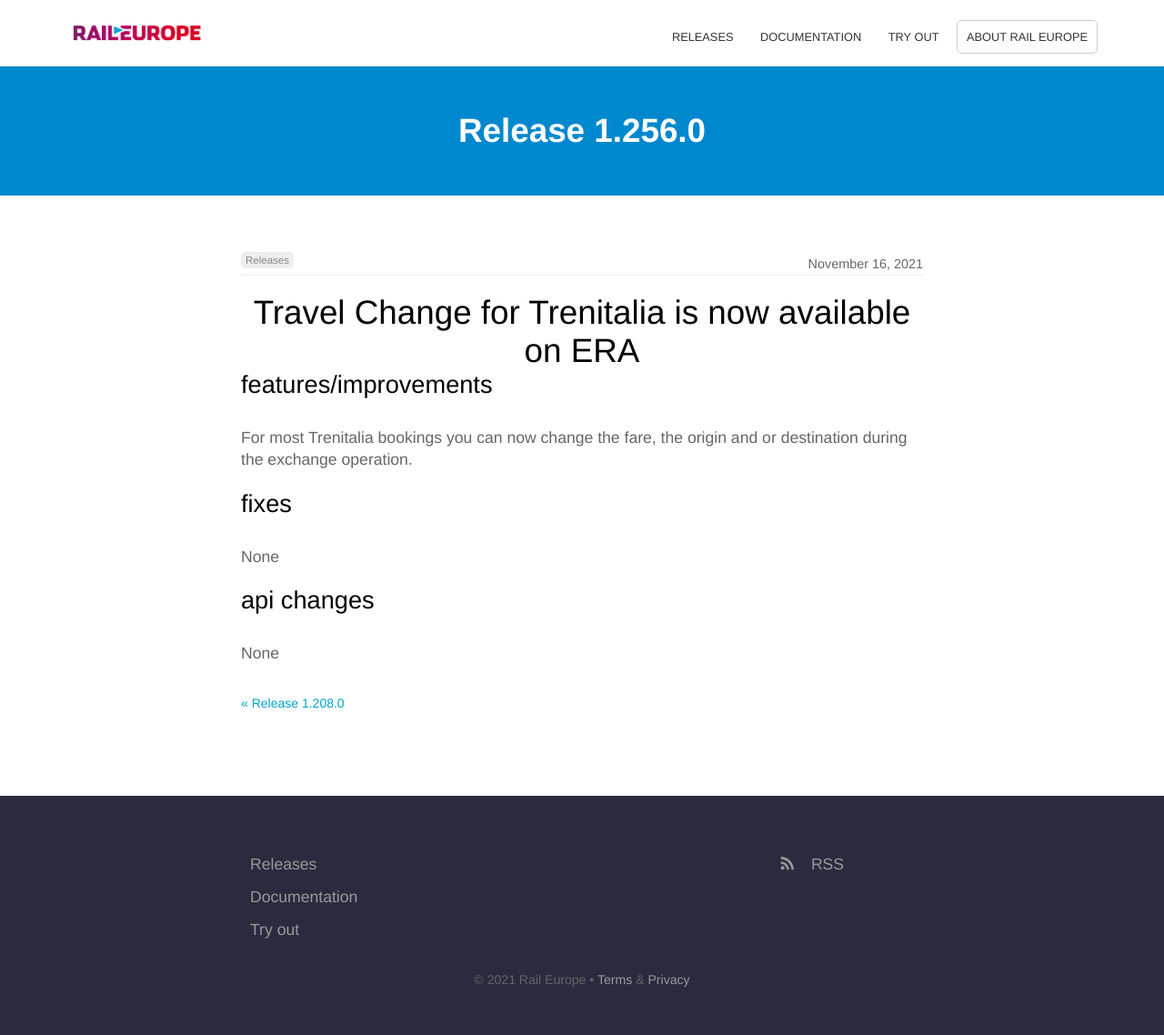
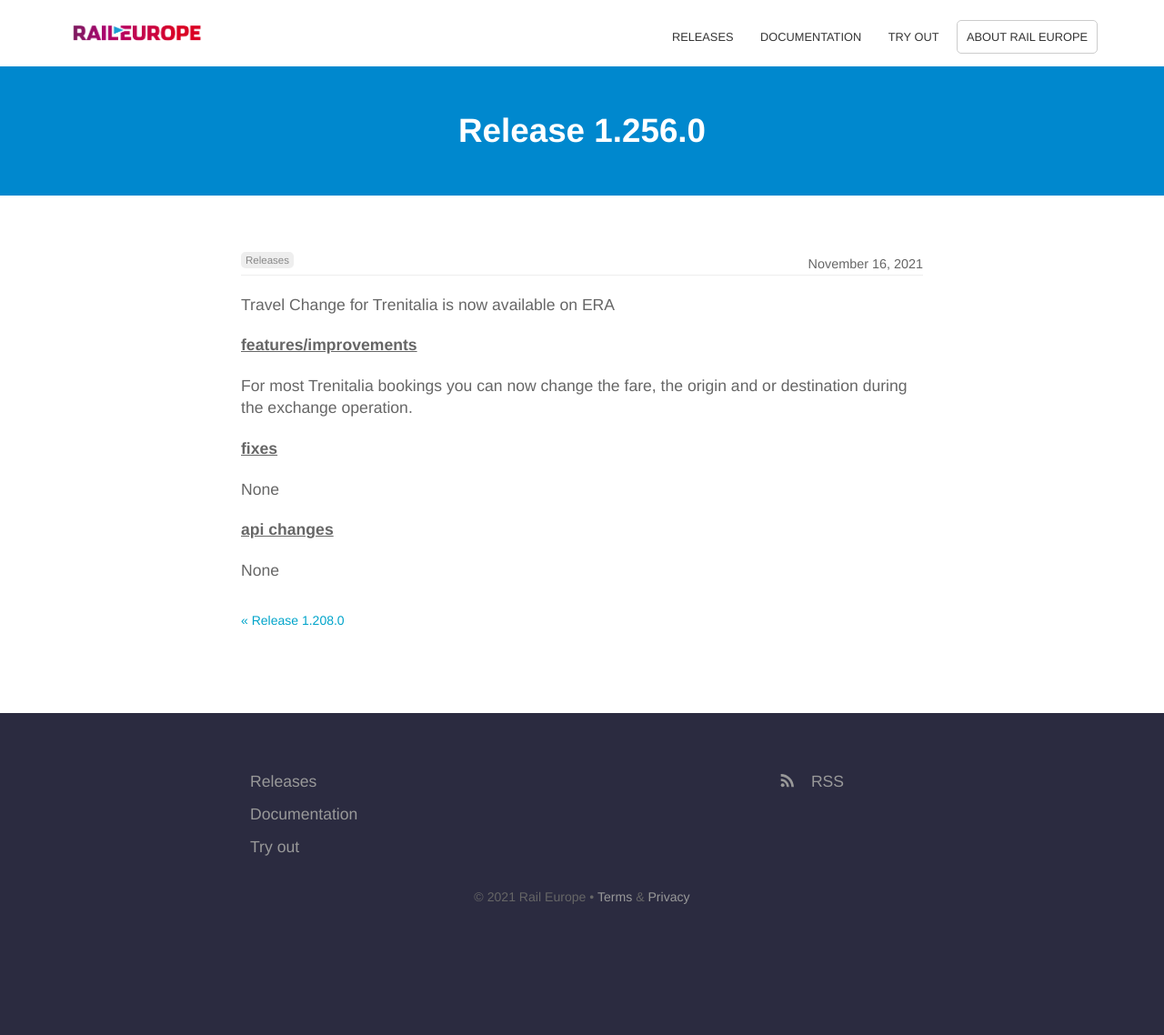
Before and after one commit to rail-europe/era-api, a Jekyll site: the page built from _posts/2021-11-16-release-1.256.0.md, in a window 1280 px wide. Shown: the whole page at 91% size. Built offline with Jekyll 4.4.1, drawn with Linux system fonts in a browser that asks for light colours; after the commit the page ends 1046 px from its top, so only the background shows below that.

```diff
--- a/_posts/2021-11-16-release-1.256.0.md
+++ b/_posts/2021-11-16-release-1.256.0.md
@@ -5,20 +5,19 @@ categories:
   - releases
 
 ---
-# Travel Change for Trenitalia is now available on ERA
+Travel Change for Trenitalia is now available on ERA
 
 
-
-## features/improvements
+**<u>features/improvements</u>**
 
 For most Trenitalia bookings you can now change the fare, the origin and or destination during the exchange operation.
 
 
-## fixes
+**<u>fixes</u>**
 
 None
 
 
-## api changes
+**<u>api changes</u>**
 
 None
```
